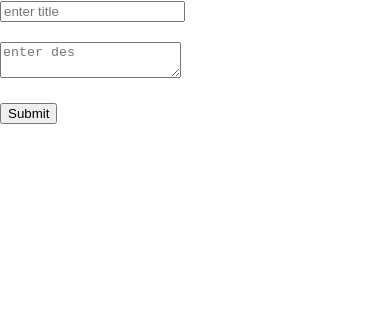
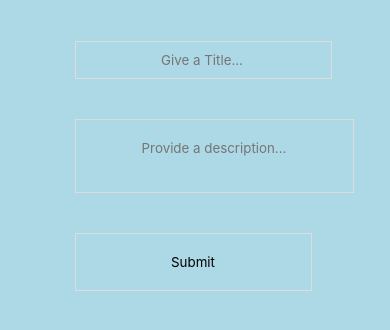
Before and after one commit to Yaswant-Kumar-Singhi/SyookNoty, a React (Create React App) app: page / in a window 390 px wide. Shown: the top 330 px of the page. Built offline with nearby package versions, Linux system fonts and the light colour scheme.

Commit message:
adding styling for mobile devices max-width 500px

```diff
--- a/src/App.js
+++ b/src/App.js
@@ -40,12 +40,12 @@
   };
 
   return (
-    <div className="App">
+    <div className="App" id="box">
       <form onSubmit={addNote}>
-        <input id="title" type="text" name="note" placeholder="enter title" />
+        <input id="title" type="text" name="note" placeholder="Give a Title..." />
         <br />
         <br />
-        <textarea id="body" type="text" name="des" placeholder="enter des" />
+        <textarea id="body" type="text" name="des" placeholder="Provide a description..." maxLength="200" />
         <br />
         <br />
         <input type="Submit" />
@@ -55,7 +55,7 @@
         <div key={note.id}>
           {note.id !== noteEditing ? (
             <div>
-              {note.title} <br /> {note.body}
+              {note.title} <span /> {note.body}
             </div>
           ) : (
             <form onSubmit={(e) => submitEdits(e, note.id)}>
--- a/src/index.css
+++ b/src/index.css
@@ -11,3 +11,53 @@
   font-family: source-code-pro, Menlo, Monaco, Consolas, 'Courier New',
     monospace;
 }
+
+
+@media only screen and (max-width: 500px){
+  body{
+    background-color: lightblue;
+    align-items: center;
+    text-align: center;
+    width: 70%;
+    height: 100vh;
+  }
+  #box{
+    top:3%;
+    left: 15%;
+    display: block;
+    position: absolute;
+    padding: 1rem 4rem 1rem 1rem;
+
+  }
+  input[type="text"]{
+    text-align: center;
+    display: block;
+    background-color: transparent;
+    border: 1px solid #ddd;
+    padding: 10px 10px 10px 8px;
+    width: 100%;
+    resize: none;
+    font-family: inherit;
+  }
+  textarea[type="text"]{
+    text-align: center;
+    display: block;
+    background-color: transparent;
+    border: 1px solid #ddd;
+    padding: 20px;
+    width: 100%;
+    resize: none;
+    font-family: inherit;
+  }
+  input[type="Submit"]{
+    text-align: center;
+    display: block;
+    background-color: transparent;
+    border: 1px solid #ddd;
+    padding: 20px;
+    width: 100%;
+    resize: none;
+    font-family: inherit;
+  }
+
+}
```
